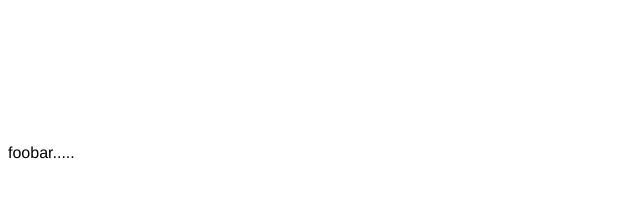
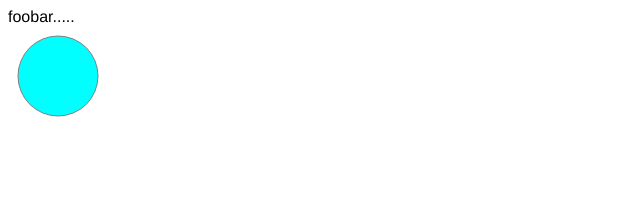
Before and after one commit to mnorelli/d3-framework, a website: page index.html in a window 1280 px wide. Shown: the whole page, without its empty margins (0-640 px from the left). Drawn offline with Linux system fonts and the light colour scheme; files that its build step writes are made by us from their sources.

Commit message:
corrects radius attribute that prevented SVG drawing.  It works

```diff
--- a/index.html
+++ b/index.html
@@ -6,11 +6,9 @@
   <link rel="stylesheet" href="dist/css/main.css">
 </head>
 <body>
+    foobar.....
   <div id="container">
-  foobar.....
-    <svg id="main">
 
-    </svg>
   </div>
   <script type="text/javascript" src="bower_components/d3/d3.js"></script>
   <script type="text/javascript" src="dist/scripts/app.js"></script>
--- a/sass/main.scss
+++ b/sass/main.scss
@@ -3,5 +3,5 @@
 }
 
 circle {
-  color: 'green';
+  color: 'blue';
 }
--- a/scripts/app.js
+++ b/scripts/app.js
@@ -1,11 +1,17 @@
-function draw(data){
-  d3.select("#main")
-    .append("circle")
+// original code gave radius attribute as "radius" instead of "r"
+
+console.log("Linked.");
+window.onload = function(){
+
+var main = d3.select("#container")
+    .append("svg")
+    .attr("width", 100)
+    .attr("height", 100);
+
+  main.append("circle")
     .style("stroke", "gray")
-    .style("fill", "white")
+    .style("fill", "cyan")
     .attr("cx", 50)
-    .attr("cy",52)
-    .attr("radius",50);
+    .attr("cy",50)
+    .attr("r",40);
 }
-
-draw();
```
Also changed, not shown: dist/css/main.css, dist/scripts/app.js.
